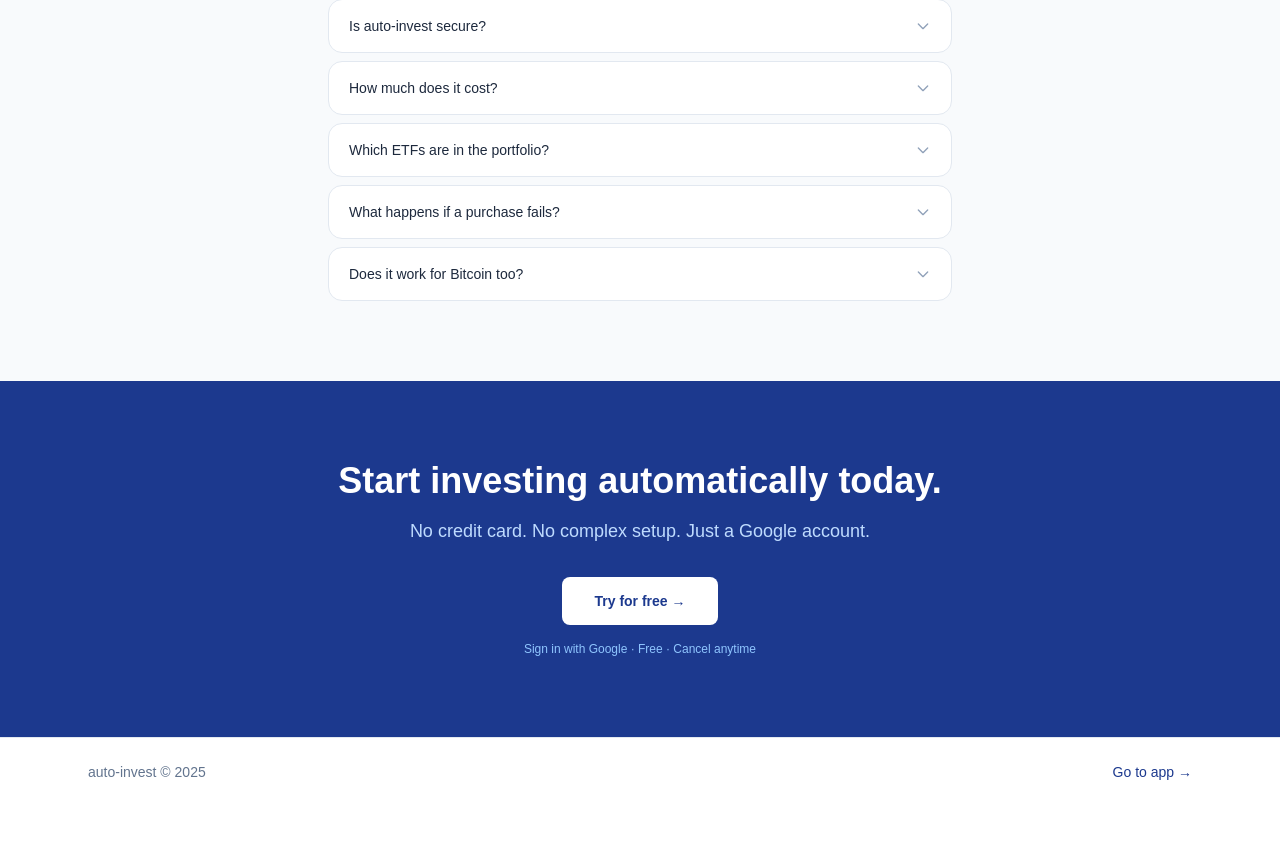
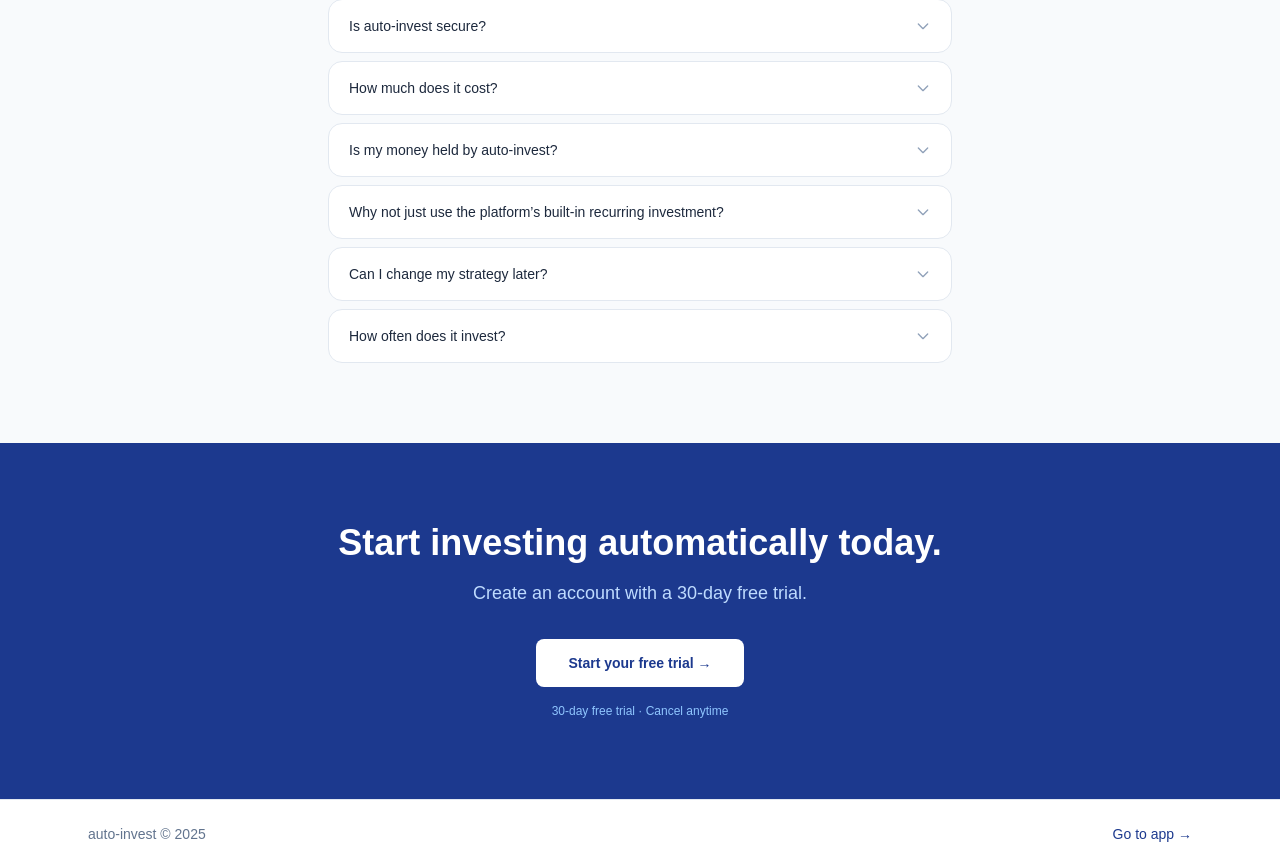
Before and after one commit to Michal-Forman/auto-invest, a React (Vite) app in the folder web/: page / in a window 1280 px wide. Shown: the part 3548-4416 px from the top of the page. Before the commit the page ends 4354 px from the top, so only its background shows below. Built offline with nearby package versions, Linux system fonts and the light colour scheme; no server answers.

Commit message:
manual changes done

```diff
--- a/web/src/pages/Landing.tsx
+++ b/web/src/pages/Landing.tsx
@@ -421,9 +421,9 @@ function Stats() {
     const ref = useFadeIn();
     const stats = [
         { value: "10+", label: "portfolio instruments" },
-        { value: "2", label: "supported exchanges" },
+        { value: "2", label: "supported brokers" },
         { value: "100%", label: "automatic" },
-        { value: "0 Kč", label: "app fee" },
+        { value: "0 Kč", label: "fees" },
     ];
 
     return (
@@ -450,24 +450,28 @@ function FAQ() {
     const items = [
         {
             q: "Is auto-invest secure?",
-            a: "We only use API keys with trading permissions — no withdrawals are possible through our API. You sign in with your Google account.",
+            a: "Auto-invest connects to platforms using API keys to execute trades on your behalf. Your funds always remain on your broker's account — auto-invest never holds custody of your assets. For Bitcoin, the system can optionally withdraw funds to your preconfigured hardware wallet once a balance threshold is reached.",
         },
         {
             q: "How much does it cost?",
-            a: "auto-invest is free. You only pay the standard fees of your brokers (Trading212 and Coinmate).",
+            a: "Auto-invest is funded through a subscription model. The basic plan costs €4.99 per month. We do not receive any commissions from brokers or exchanges. You can try the service with a 30-day free trial."
         },
         {
-            q: "Which ETFs are in the portfolio?",
-            a: "The instrument selection matches your pie configuration in Trading212. Typically VWCE, CSPX, EMIM, XNAQ, VERG and more.",
+            q: "Is my money held by auto-invest?",
+            a: "No. auto-invest never holds funds. All assets remain on your broker or exchange accounts. The software only sends trading instructions through official APIs.",
         },
         {
-            q: "What happens if a purchase fails?",
-            a: "You'll receive an email notification. We track orders for 14 days — if they don't fill, the run is marked as FAILED.",
+            q: "Why not just use the platform’s built-in recurring investment?",
+            a: "Auto-invest coordinates multiple platforms and asset classes under one strategy and applies the same logic across all of them — removing the need to manually manage investments across different platforms.",
         },
         {
-            q: "Does it work for Bitcoin too?",
-            a: "Yes. We buy BTC automatically via Coinmate alongside ETFs in the same cycle.",
+            q: "Can I change my strategy later?",
+            a: "Yes. You can modify asset weights, schedules, or the total amount at any time. The new configuration will be applied during the next execution cycle.",
         },
+        {
+            q: "How often does it invest?",
+            a: "You choose the schedule. The most frequent option is: Everyday"
+        }
     ];
 
     return (
@@ -516,16 +520,16 @@ function FinalCTA() {
                         Start investing automatically today.
                     </h2>
                     <p className="text-blue-200 mb-8 text-lg">
-                        No credit card. No complex setup. Just a Google account.
+                        Create an account with a 30-day free trial.
                     </p>
                     <a
                         href={APP_URL}
                         className="inline-flex items-center gap-1 bg-white text-blue-900 font-semibold px-8 py-3.5 rounded-md hover:bg-blue-50 transition-colors text-sm"
                     >
-                        Try for free →
+                        Start your free trial →
                     </a>
                     <p className="text-blue-300 text-xs mt-4">
-                        Sign in with Google · Free · Cancel anytime
+                        30-day free trial · Cancel anytime
                     </p>
                 </div>
             </div>
```
